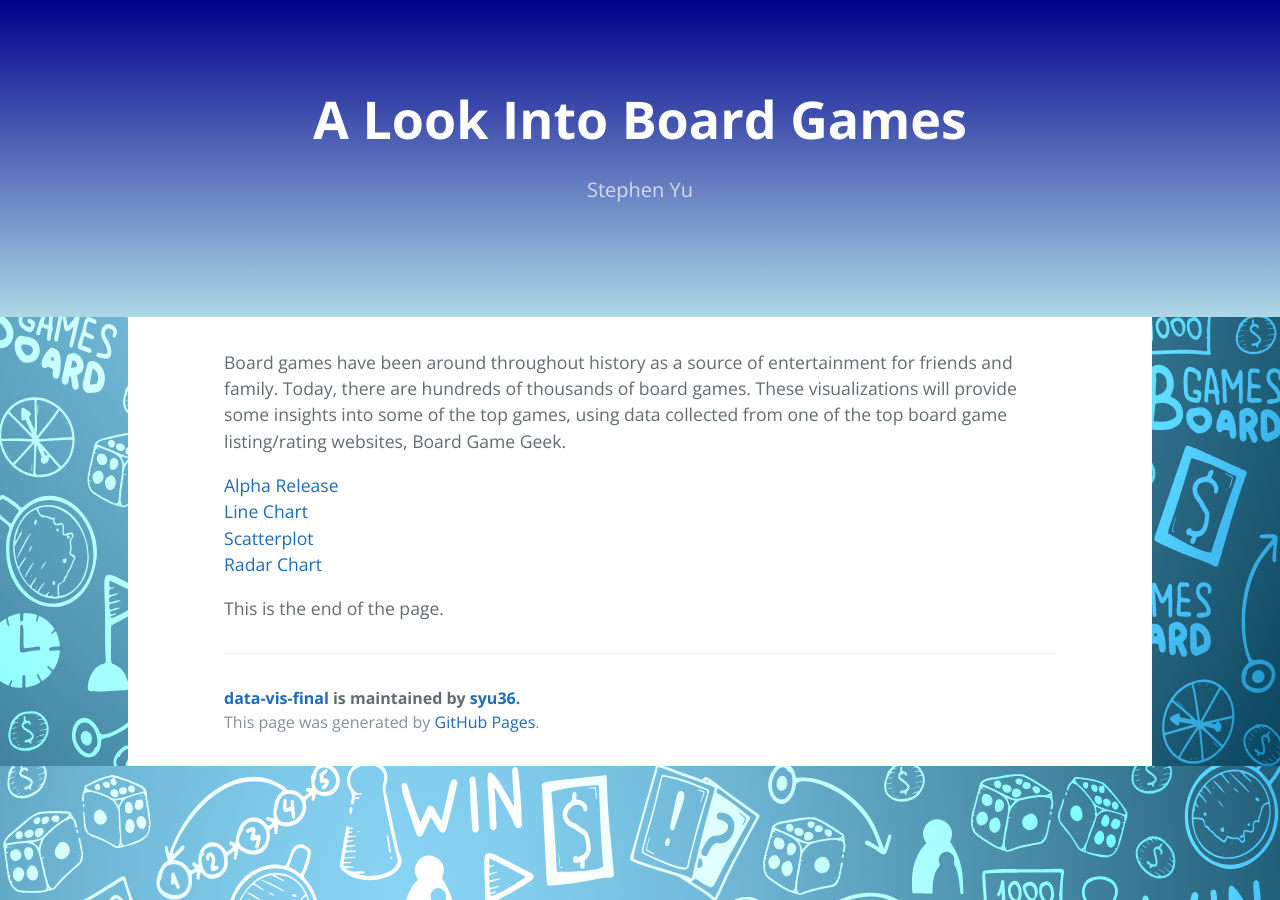
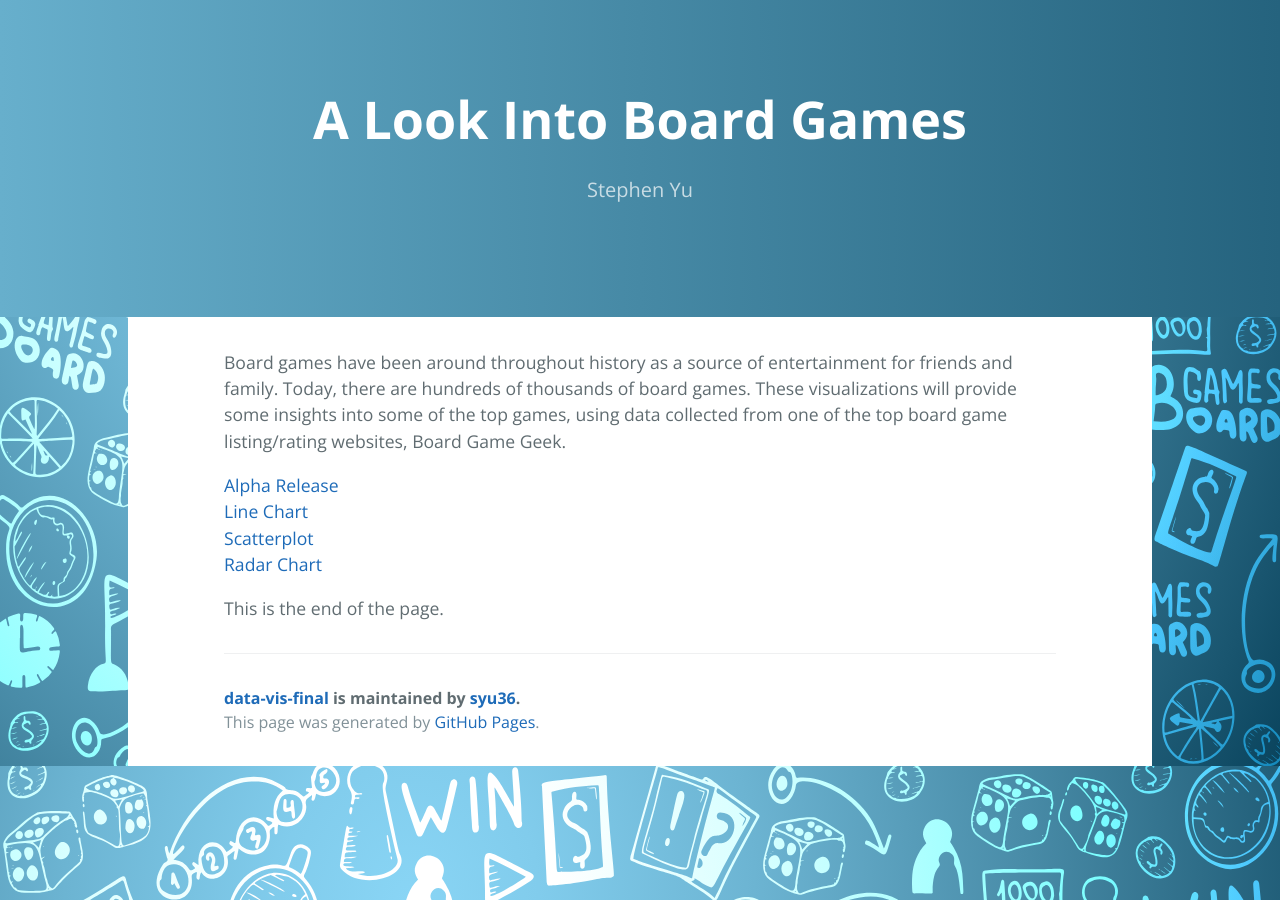
Before and after one commit to syu36/data-vis-final, a Jekyll site: the page built from index.md, in a window 1280 px wide. Built offline with Jekyll 4.4.1, drawn with Linux system fonts in a browser that asks for light colours; our own code applies the rules of GitHub Pages for plain Markdown files.

Commit message:
changed header colors to match bg

```diff
--- a/_sass/jekyll-theme-cayman.scss
+++ b/_sass/jekyll-theme-cayman.scss
@@ -109,7 +109,7 @@ a {
   color: $header-heading-color;
   text-align: center;
   background-color: $header-bg-color;
-  background-image: linear-gradient($header-bg-color-secondary, $header-bg-color);
+  background-image: linear-gradient(to left, $header-bg-color-secondary, $header-bg-color);
 
   @include large {
     padding: 5rem 6rem;
--- a/_sass/variables.scss
+++ b/_sass/variables.scss
@@ -4,8 +4,8 @@ $medium-breakpoint: 42em !default;
 
 // Headers
 $header-heading-color: #fff !default;
-$header-bg-color: #ADD8E6 !default;
-$header-bg-color-secondary: #00008b !default;
+$header-bg-color: #67AFCC !default;
+$header-bg-color-secondary: #25637E !default;
 
 // Text
 $section-headings-color: #159957 !default;
--- a/assets/css/style.scss
+++ b/assets/css/style.scss
@@ -5,5 +5,5 @@
 
 #background {
   background-image: url(../../images/header_bg.svg);
-  background-size: auto 100%;
+  background-size: 100% 100%;
 }
```
